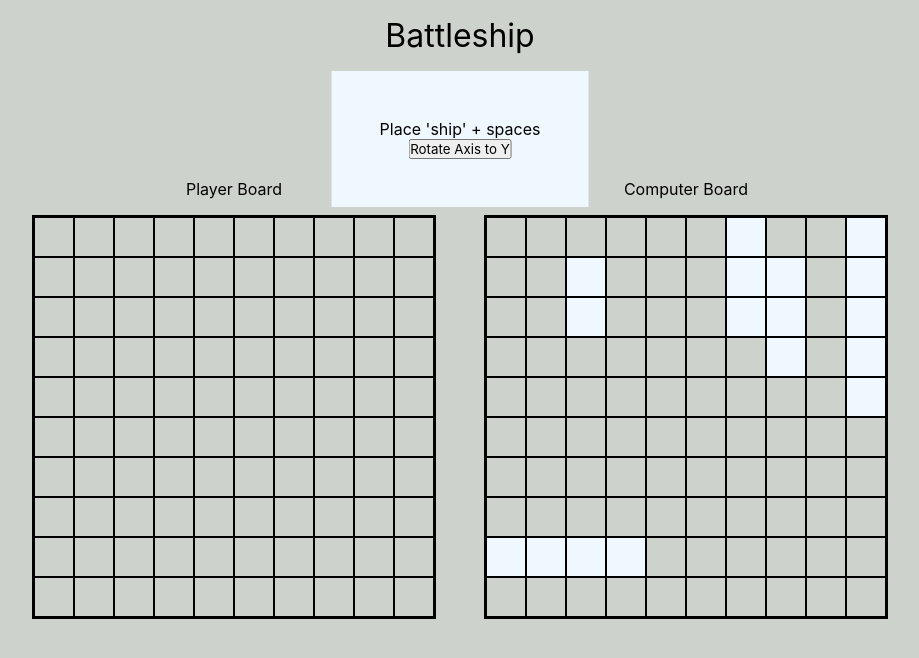
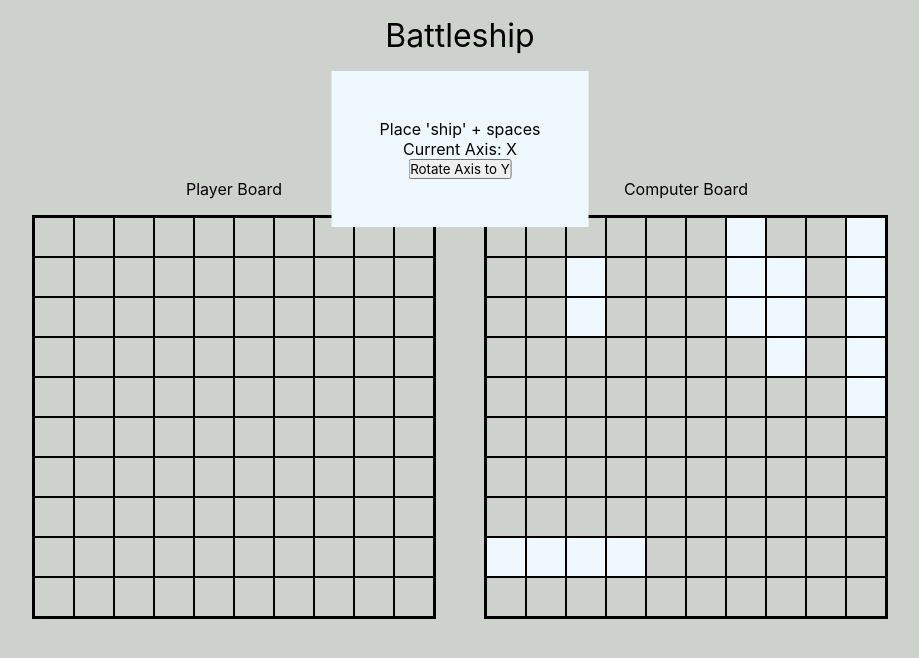
Before and after one commit to ericchi00/Project-Battleship, a website built with webpack: page dist/index.html in a window 1280 px wide. Shown: the whole page, without its empty margins (180-1099 px from the left). Built offline with nearby package versions, Linux system fonts and the light colour scheme.

Commit message:
changedd to X

```diff
--- a/dist/index.html
+++ b/dist/index.html
@@ -13,6 +13,7 @@
     <div class="instructions">
         <div class="placeShip">Place 'ship' + spaces</div>
         <div class="spaces"></div>
+        <div class="currentAxis">Current Axis: X</div>
         <button id="axis">Rotate Axis to Y</button>
     </div>
     <div class="boardWrapper">
```
